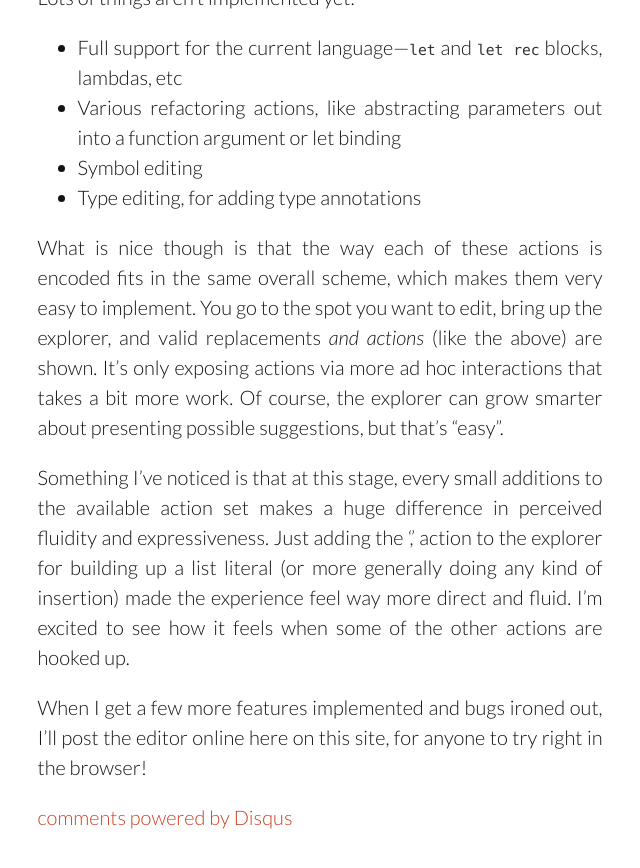
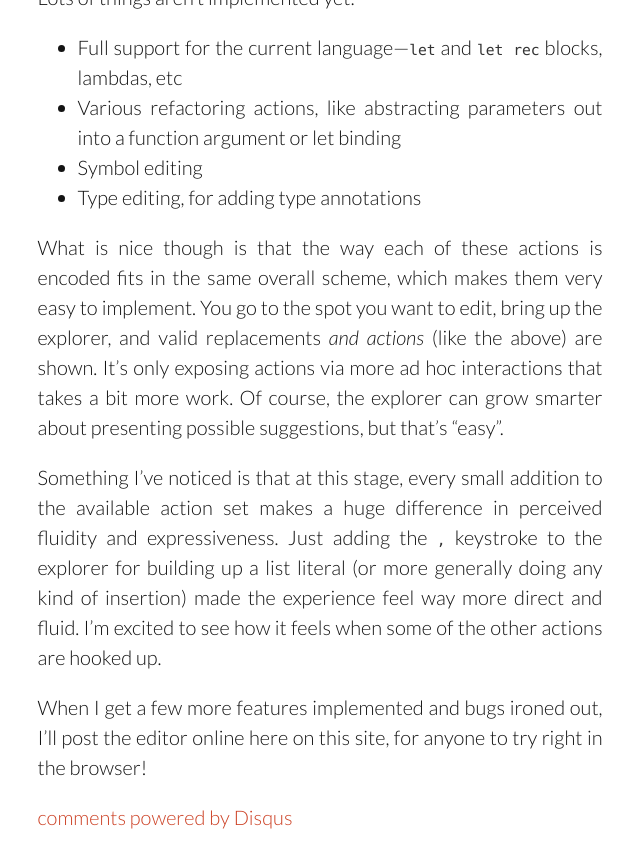
Before and after one commit to unisonweb/oldblog, a Jekyll site: the page built from _posts/2015-12-09-editor-progress.markdown, in a window 1280 px wide and 900 px high, scrolled down 2710 px. Shown: the top 868 px of the window, without its empty margins (320-960 px from the left). Built offline with Jekyll 4.4.1, drawn with Linux system fonts in a browser that asks for light colours; comment, search, counter and statistics services are not loaded.

Commit message:
Update 2015-12-09-editor-progress.markdown

```diff
--- a/_posts/2015-12-09-editor-progress.markdown
+++ b/_posts/2015-12-09-editor-progress.markdown
@@ -29,6 +29,6 @@ Lots of things aren't implemented yet:
 
 What is nice though is that the way each of these actions is encoded fits in the same overall scheme, which makes them very easy to implement. You go to the spot you want to edit, bring up the explorer, and valid replacements _and actions_ (like the above) are shown. It's only exposing actions via more ad hoc interactions that takes a bit more work. Of course, the explorer can grow smarter about presenting possible suggestions, but that's "easy".
 
-Something I've noticed is that at this stage, every small additions to the available action set makes a huge difference in perceived fluidity and expressiveness. Just adding the ',' action to the explorer for building up a list literal (or more generally doing any kind of insertion) made the experience feel way more direct and fluid. I'm excited to see how it feels when some of the other actions are hooked up.
+Something I've noticed is that at this stage, every small addition to the available action set makes a huge difference in perceived fluidity and expressiveness. Just adding the `,` keystroke to the explorer for building up a list literal (or more generally doing any kind of insertion) made the experience feel way more direct and fluid. I'm excited to see how it feels when some of the other actions are hooked up.
 
 When I get a few more features implemented and bugs ironed out, I'll post the editor online here on this site, for anyone to try right in the browser!
```
